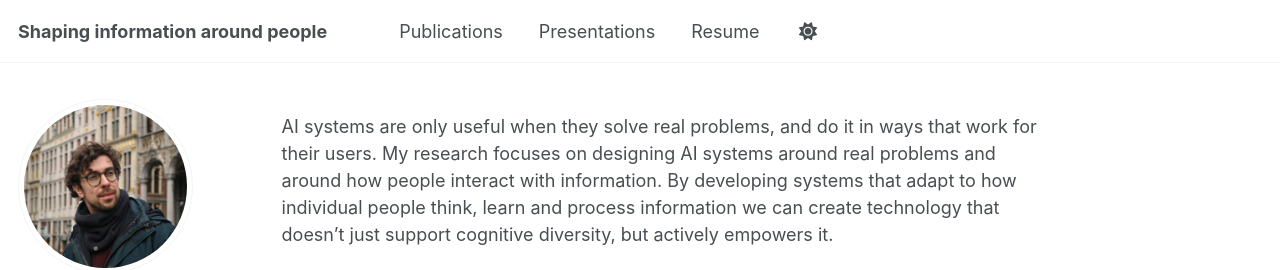
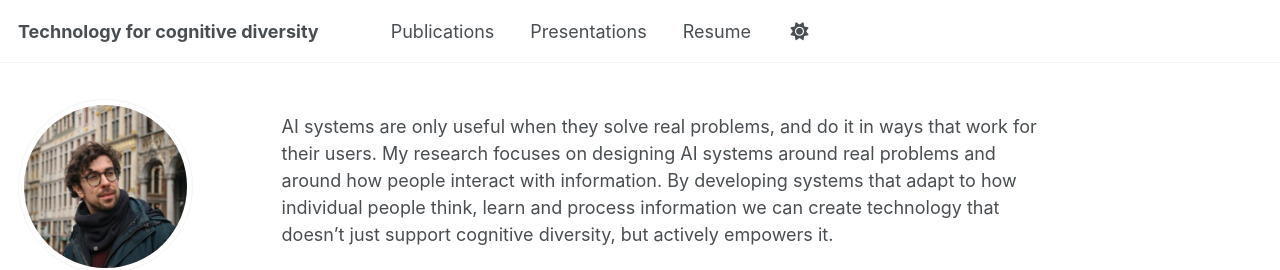
Before and after one commit to tmschoegje/tmschoegje.github.io, a Jekyll site: the page built from _pages/about.md, in a window 1280 px wide. Shown: the top 270 px of the page. Built offline with Jekyll 4.4.1, drawn with Linux system fonts in a browser that asks for light colours; some web fonts are replaced; a script that is not in the unit is left out.

Commit message:
updpate title

```diff
--- a/_config.yml
+++ b/_config.yml
@@ -9,7 +9,7 @@
 # Basic Site Settings
 locale                   : "en-US"
 site_theme               : "default"
-title                    : "Shaping information around people"
+title                    : "Technology for cognitive diversity"
 title_separator          : "-"
 name                     : &name "Thomas Schoegje"
 description              : &description "personal description"
```
